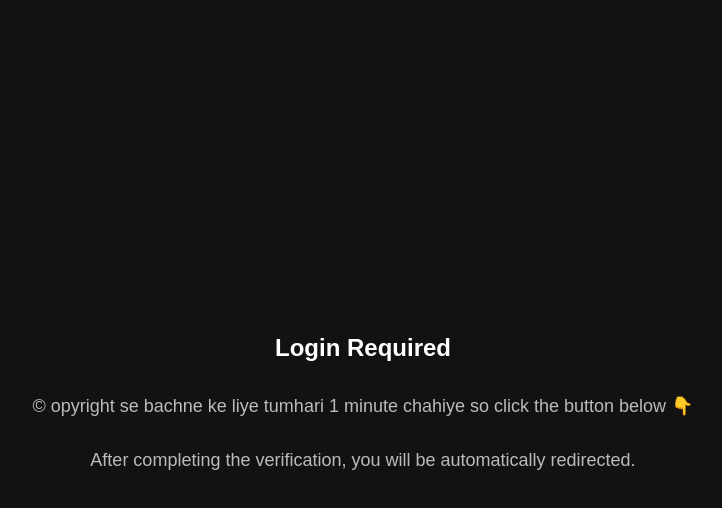
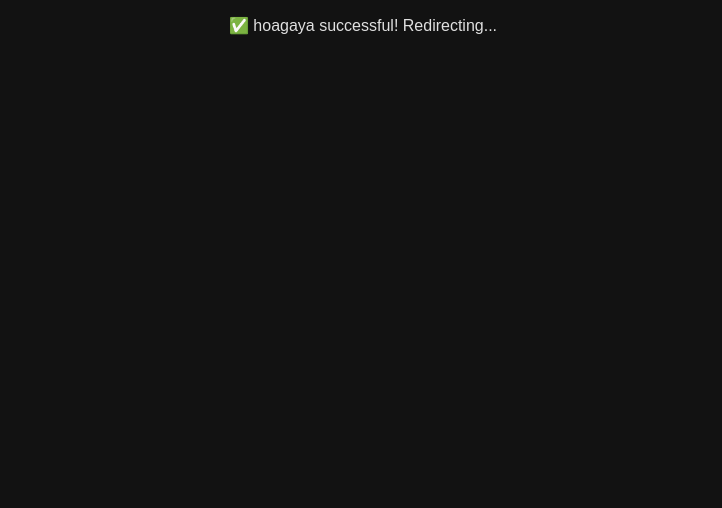
Before and after one commit to Maheshdalle-hub/Batch-Web, a React (Create React App) app: page /verify/1 in a window 1280 px wide. Before the commit this address led to /login. Shown: the top 508 px of the page, without its empty margins (277-999 px from the left). Built offline with nearby package versions, Linux system fonts and the light colour scheme; no server answers.

Commit message:
Update Verify.jsx

```diff
--- a/src/pages/Verify.jsx
+++ b/src/pages/Verify.jsx
@@ -1,18 +1,19 @@
 import { useEffect } from "react";
-import { useParams, useNavigate } from "react-router-dom";
+import { useNavigate, useSearchParams } from "react-router-dom";
 
 const Verify = () => {
-  const { token } = useParams();
+  const [searchParams] = useSearchParams();
+  const token = searchParams.get("token");
   const navigate = useNavigate();
 
   useEffect(() => {
     if (token) {
       localStorage.setItem(`shortenerCompleted-${token}`, "true");
-      navigate("/subjects"); // ✅ Redirect to subjects automatically
+      navigate("/subjects"); // ✅ Redirect to subjects after verification
     }
   }, [token, navigate]);
 
-  return <p>✅ Verification successful! Redirecting...</p>;
+  return <p>✅ hoagaya successful! Redirecting...</p>;
 };
 
 export default Verify;
```
